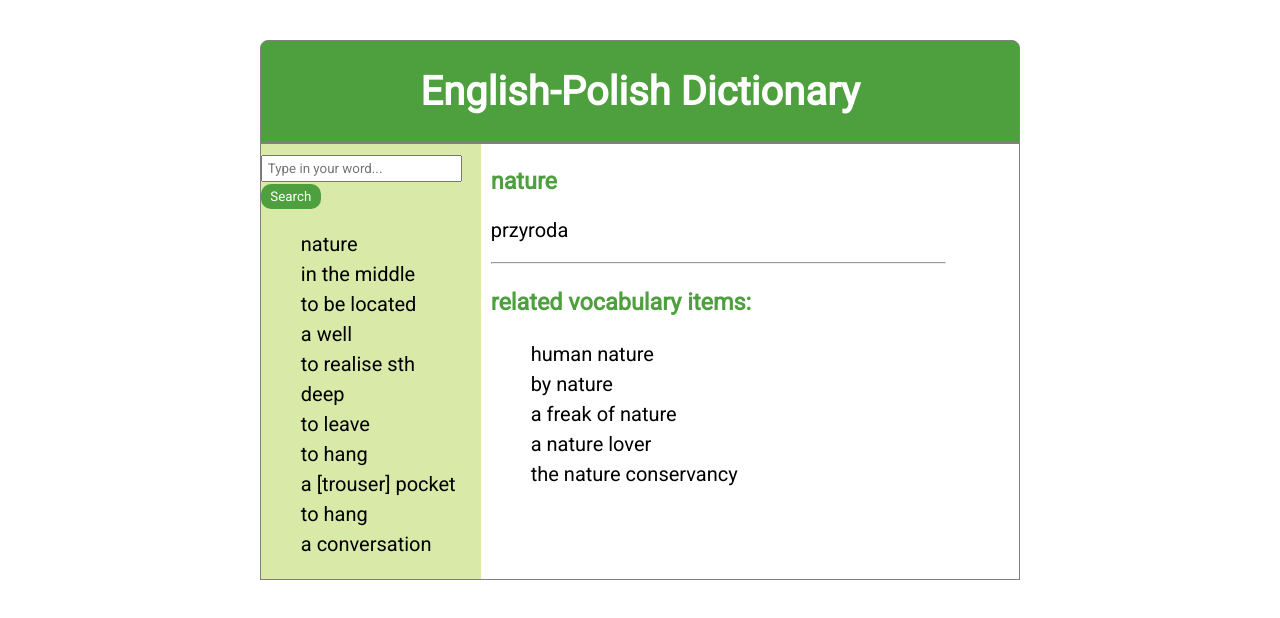
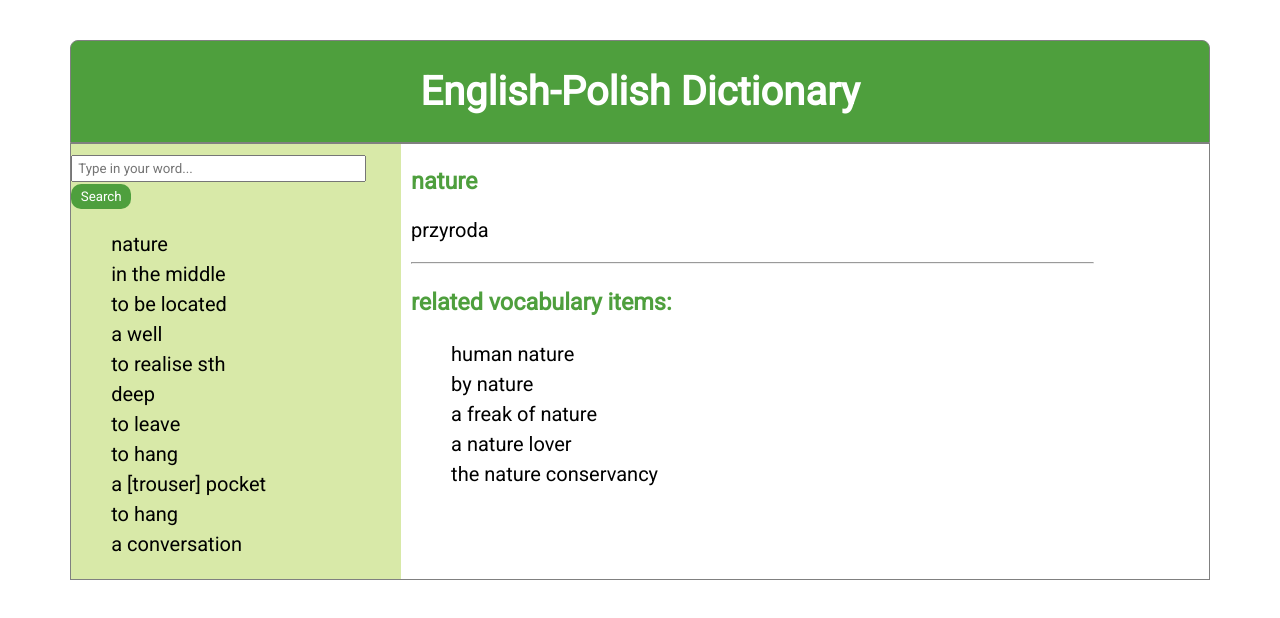
Before and after one commit to nigel-nkomo/en-po-dictionary, a plain HTML site: page index.html in a window 1280 px wide. Drawn offline with Linux system fonts and the light colour scheme.

Commit message:
Update styles.css

```diff
--- a/styles.css
+++ b/styles.css
@@ -20,7 +20,7 @@ input{
 }
 
 .header{
-  width: 60%;
+  width: 90%;
   margin: 40px auto 0px;
   border-radius: 8px 8px 0px 0px;
   text-align: center;
@@ -30,7 +30,7 @@ input{
 }
 
 .wrapper{
-  width: 60%;
+  width: 90%;
   margin: 0px auto;
   border: 1px solid gray;
 }
```
